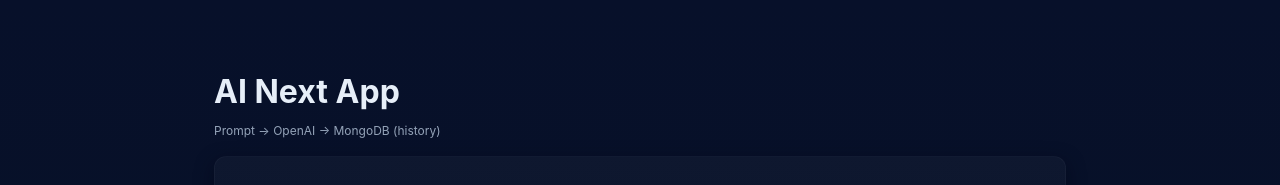
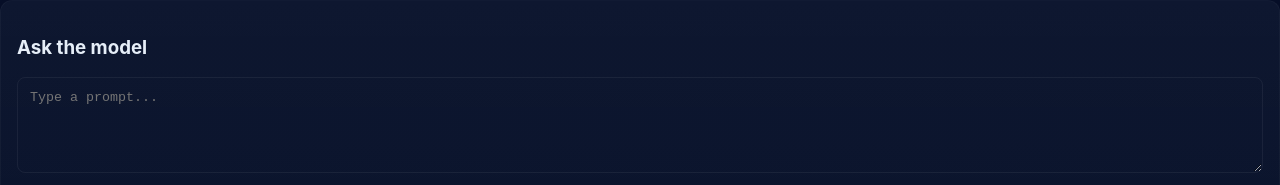
Before and after one commit to shivannadm/ai-stack-showdown, a Next.js app in the folder ai-next/: page / in a window 1280 px wide. Shown: the top 185 px of the page. Built offline with nearby package versions, Linux system fonts and the light colour scheme; no server answers.

Commit message:
Update layout.tsx

```diff
--- a/ai-next/app/layout.tsx
+++ b/ai-next/app/layout.tsx
@@ -1,24 +1,19 @@
-// app/layout.tsx
-import './globals.css';
-import React from 'react';
+import type { Metadata } from 'next'
+import './globals.css'
 
-export const metadata = {
-    title: process.env.NEXT_PUBLIC_APP_NAME || "AI Next Demo",
-    description: "Simple Next.js + OpenAI + MongoDB scaffold",
-};
+export const metadata: Metadata = {
+  title: 'AI Stack Showdown',
+  description: 'Next.js AI Application',
+}
 
-export default function RootLayout({ children }: { children: React.ReactNode }) {
-    return (
-        <html lang="en">
-            <body>
-                <div className="container">
-                    <header style={{ marginBottom: 18 }}>
-                        <h1 style={{ margin: 0 }}>{process.env.NEXT_PUBLIC_APP_NAME || "AI Next Demo"}</h1>
-                        <p className="small">Prompt → OpenAI → MongoDB (history)</p>
-                    </header>
-                    {children}
-                </div>
-            </body>
-        </html>
-    );
+export default function RootLayout({
+  children,
+}: {
+  children: React.ReactNode
+}) {
+  return (
+    <html lang="en">
+      <body>{children}</body>
+    </html>
+  )
 }
```
